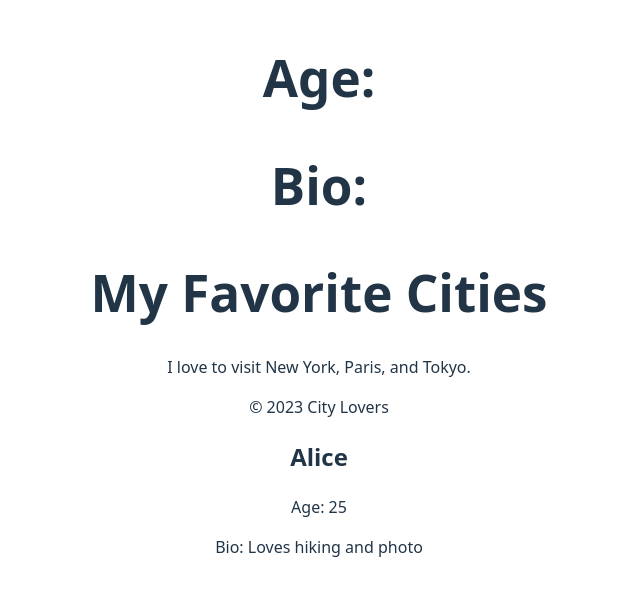
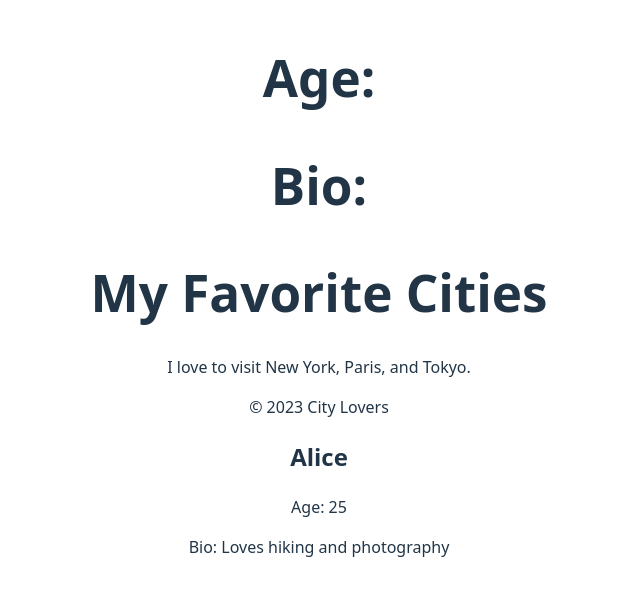
Before and after one commit to happibok/alx-fe-reactjs, a React (Vite) app in the folder alx-react-app/: page / in a window 1280 px wide. Shown: the part 120-716 px from the top of the page, without its empty margins (321-961 px from the left). Built offline with nearby package versions, Linux system fonts and the light colour scheme.

Commit message:
Update on App.jsx

```diff
--- a/alx-react-app/src/App.jsx
+++ b/alx-react-app/src/App.jsx
@@ -10,7 +10,7 @@ function App() {
   return (
     <div>
       <h1><UserProfile></UserProfile></h1>
-     <><Header /><MainContent /><Footer /><UserProfile name="Alice" age="25" bio="Loves hiking and photo" /></>
+     <><Header /><MainContent /><Footer /><UserProfile name="Alice" age="25" bio="Loves hiking and photography" /></>
     </div>
   );
 }
```
